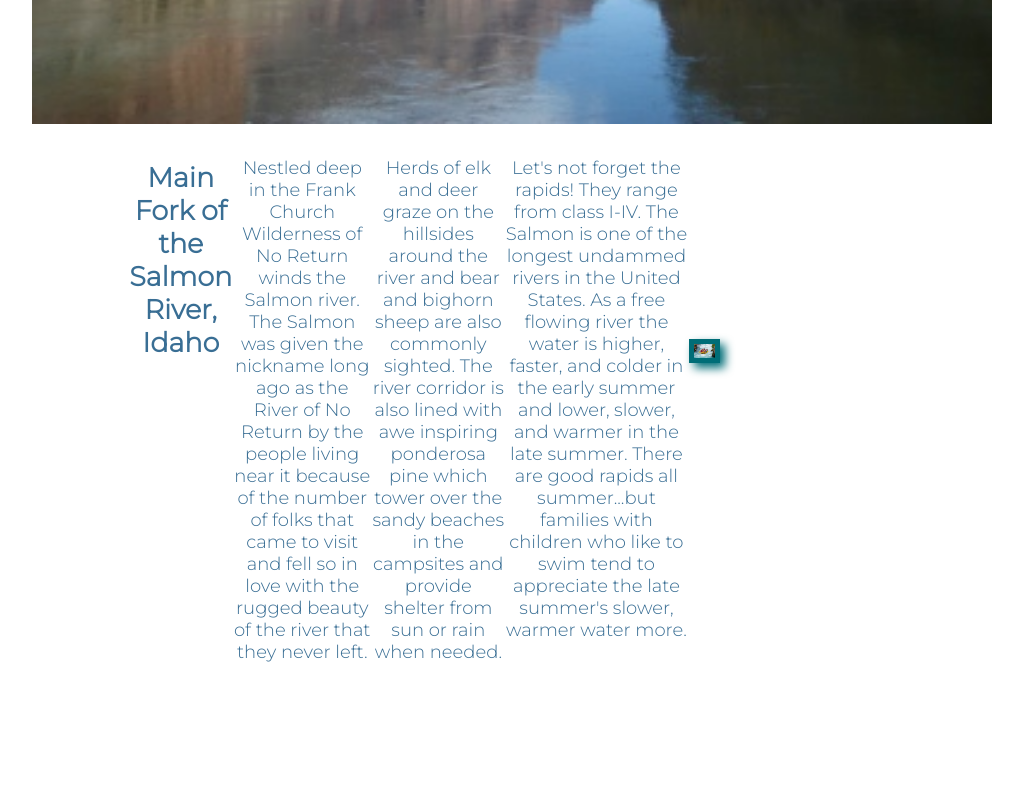
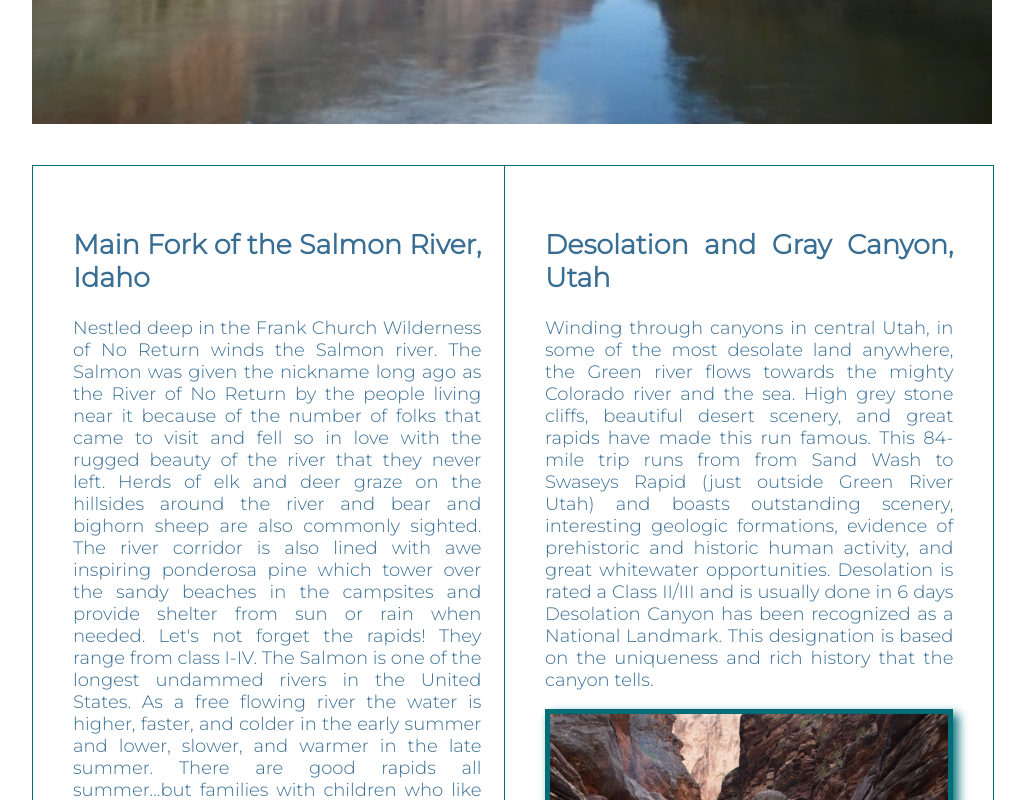
Before and after one commit to angtalley/wdd130, a plain HTML site: page wwr/index1.html/rivers.html/index.html in a window 1280 px wide. Shown: the part 700-1500 px from the top of the page, without its empty margins (128-1153 px from the left). Drawn offline with Linux system fonts and the light colour scheme; files that its build step writes are made by us from their sources; files whose address does not match are found by name.

Commit message:
wwr_late

```diff
--- a/wwr/index1.html/rivers.html/index.html
+++ b/wwr/index1.html/rivers.html/index.html
@@ -11,7 +11,7 @@
     <div>
     <header>
         <a id="logo_link" href="wwr/index1.html/index.html">
-            <img class="logo" src="images/logo.png" alt="White Water Rapids Logo">
+            <img class="logo" src="logo.png" alt="White Water Rapids Logo">
         </a>
         <nav>
             <a href="wwr/index1.html/index.html">Home</a>
@@ -33,6 +33,7 @@
         </section>
     </div>
     <main class="rivers-grid">
+        <div class="riversbio">
         <section class="rivers-idaho">
             <h2>Main Fork of the Salmon River, Idaho</h2>
             <p>Nestled deep in the Frank Church Wilderness of No Return winds
@@ -41,13 +42,12 @@
                 of folks that came to visit and fell so in love with the rugged beauty
                 of the river that they never left.
 
-                </p><p>Herds of elk and deer graze on the hillsides
+            Herds of elk and deer graze on the hillsides
                     around the river and bear and bighorn sheep are also commonly sighted.
                     The river corridor is also lined with awe inspiring ponderosa pine which
                     tower over the sandy beaches in the campsites and provide shelter from sun
                      or rain when needed.
-                </p>
-                <p>Let's not forget the rapids! They range from class I-IV. The Salmon is
+            Let's not forget the rapids! They range from class I-IV. The Salmon is
                     one of the longest undammed rivers in the United States. As a free
                     flowing river the water is higher, faster, and colder in the early
                     summer and lower, slower, and warmer in the late summer. There are good
@@ -56,20 +56,41 @@
                 <section class="idaho_rafting">
                         <img class="rivers-card-img" src="idaho-rafting.jpeg" alt="rapids with boat">
                     </section>
-    </main>
+                </div>
+                        <div class="riversbio">
+        <section class="rivers-idaho">
+            <h2>Desolation and Gray Canyon, Utah</h2>
+            <p>Winding through canyons in central Utah, in some of the most desolate land anywhere,
+                the Green river flows towards the mighty Colorado river and the sea. High grey stone
+                cliffs, beautiful desert scenery, and great rapids have made this run famous.
+                This 84-mile trip runs from from Sand Wash to Swaseys Rapid (just outside Green River Utah)
+                and boasts outstanding scenery, interesting geologic formations, evidence of prehistoric and
+                historic human activity, and great whitewater opportunities.
+
+                Desolation is rated a Class II/III and is usually done in 6 days
+
+                Desolation Canyon has been recognized as a National Landmark.  This designation is based on
+                the uniqueness and rich history that the canyon tells.
+    </p>
+                <section class="idaho_rafting">
+                        <img class="rivers-card-img" src="desolation.jpeg" alt="giant canyon">
+                    </section>
+                </div>
+
+                </main>
 <footer>
     <p>White Water Rapids &copy; 2022 - Angela Talley</p>
     <p><a href="site-plan-rafting.html">Site Plan</a></p>
     <p><a href="contactus.html">Contact Us</a></p>
     <div class="social">
         <a href="https://facebook.com" target="_blank">
-            <img src="images/facebook.png" alt="fb icon">
+            <img src="facebook.png" alt="fb icon">
         </a>
         <a href="https://twitter.com" target="_blank">
-            <img src="images/twitter.png" alt="twitter icon">
+            <img src="twitter.png" alt="twitter icon">
         </a>
         <a href="https://instagram.com" target="_blank">
-            <img src="images/instagram.png" alt="instagram icon">
+            <img src="instagram.png" alt="instagram icon">
         </a>
     </div>
 </footer>
--- a/wwr/index1.html/styles/style.css
+++ b/wwr/index1.html/styles/style.css
@@ -95,7 +95,7 @@ nav a:hover {
 
 #hero-msg h4 {
     text-align: center;
-    color: white;
+    color: black;
 }
 
 #hero-img{
@@ -251,30 +251,37 @@ main section img {
     grid-template-columns: 1fr 1fr 1fr 1fr 1fr 1fr 1fr 1fr 1fr 1fr 1fr;
 }
 
+.riversbio {
+    border: 1px solid #006d77;
+    margin: 36px auto;
+    background-color: #fff;
+    text-align: center;
+    width: 95%;
+    padding: 20px;
+}
 .rivers-idaho {
-    grid-column: 2/9;
-    grid-row: 4/9;
-    display: flex;
-    justify-content: space-around;
-    text-align: center;
-    padding:1em;
-    min-width: 120px;
+
+    text-align: justify;
+    min-width: 390px ;
     text-decoration: none;
-    padding: 10px;
+    margin: auto;
+    padding: 20px;
     color: var(--headline-color-on-white)
 }
 
-.idaho_rafting img {
-    margin: 200px 0;
-    grid-column: 2/9;
-    grid-row: 4/9;
+.idaho_rafting {
+    display: block;
+    float: right;
 }
 
 .rivers-card-img {
     border: 5px solid #006d77;
-    width: 100%;
     transition: transform .5s;
     box-shadow: 5px 5px 10px #006d77;
+    display: block;
+    padding: 0;
+    max-width: 100%;
+    height: auto;
 }
 
 .rivers-card-img:hover {
```
Also changed, not shown: wwr/index1.html/rivers.html/desolation.jpeg (added), wwr/index1.html/rivers.html/facebook.png (added), wwr/index1.html/rivers.html/instagram.png (added), wwr/index1.html/rivers.html/logo.png (added), wwr/index1.html/rivers.html/twitter.png (added), 1 other file.
